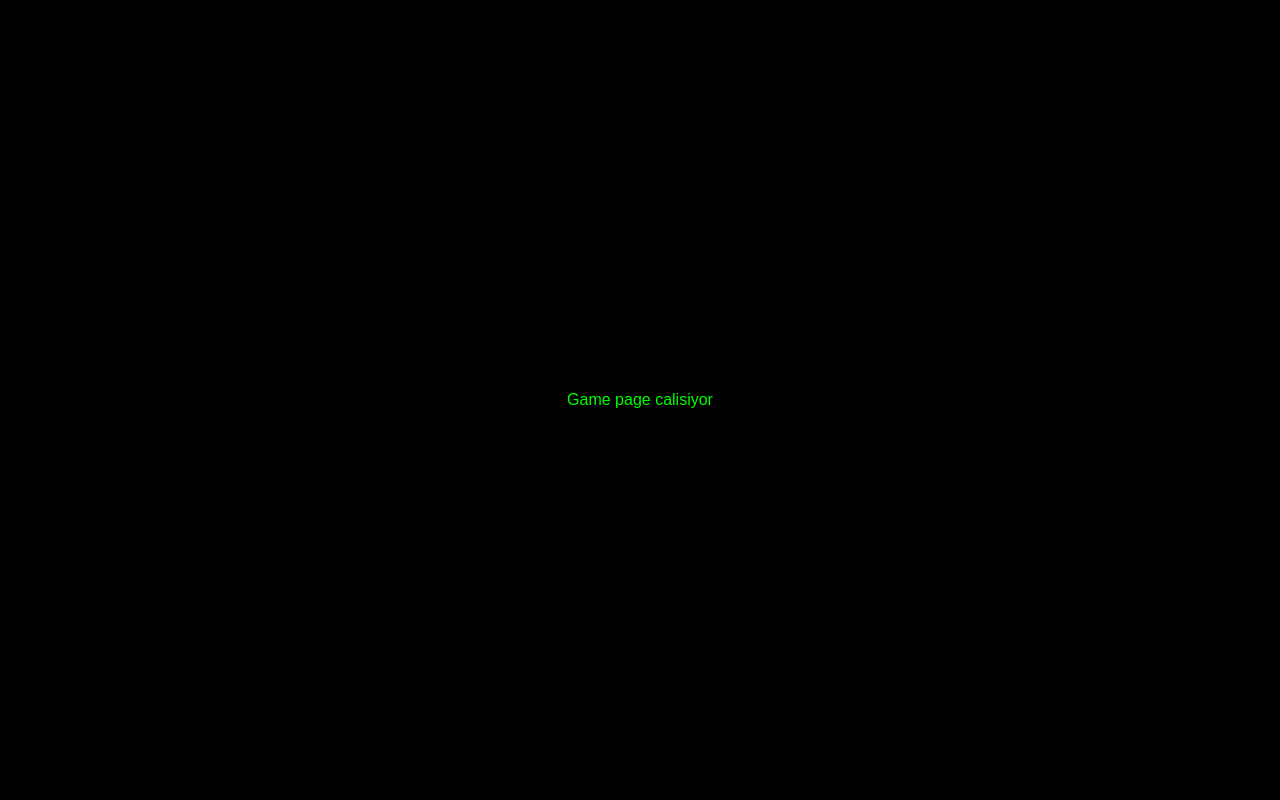
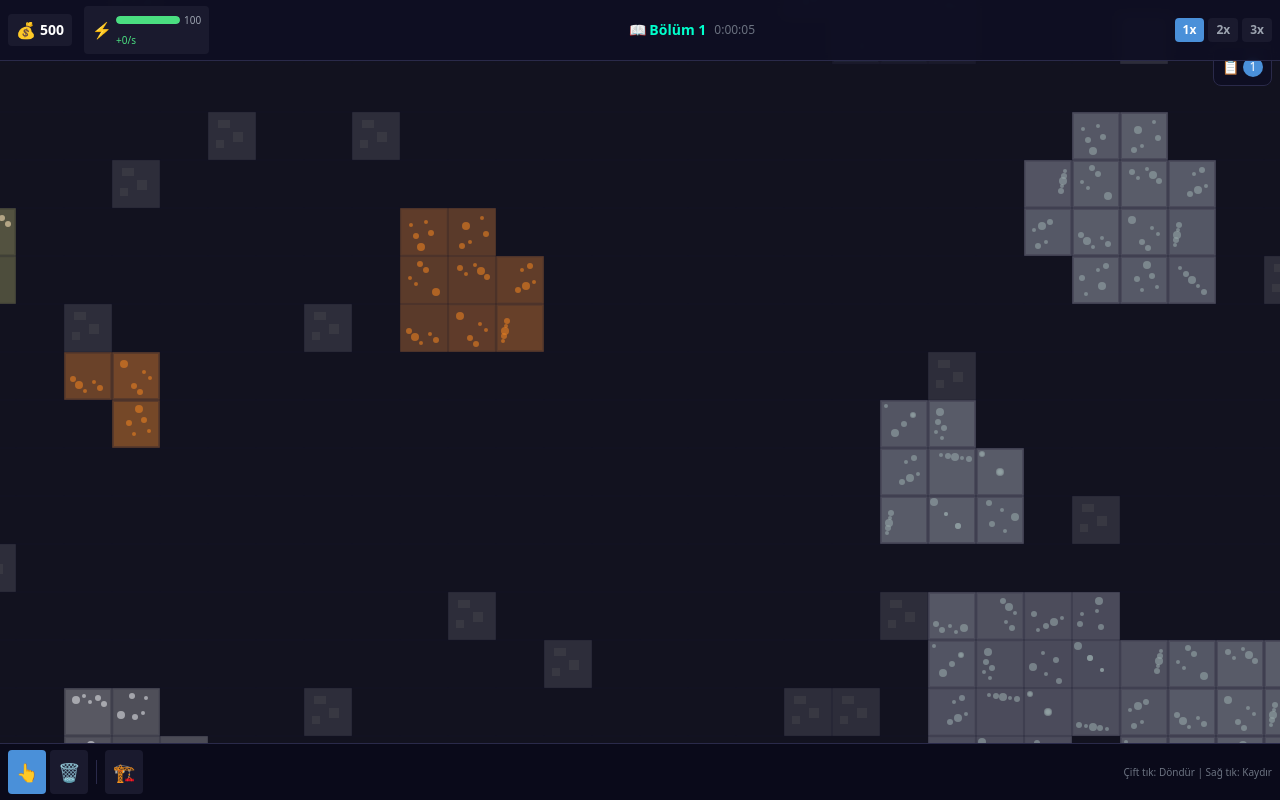
Before and after one commit to OsilyanBig/factory-tycoon, a Next.js app: page /game in a window 1280 px wide. Built offline with nearby package versions, Linux system fonts and the light colour scheme.

Commit message:
Update page.tsx

```diff
--- a/app/game/page.tsx
+++ b/app/game/page.tsx
@@ -1,17 +1,37 @@
+'use client';
+import React, { useEffect } from 'react';
+import dynamic from 'next/dynamic';
+import TopBar from '@/components/UI/TopBar';
+import Toolbar from '@/components/UI/Toolbar';
+import QuestPanel from '@/components/UI/QuestPanel';
+import InfoPanel from '@/components/UI/InfoPanel';
+import { useGameLoop } from '@/hooks/useGameLoop';
+import { useGameStore } from '@/stores/gameStore';
+
+const GameCanvas = dynamic(
+  () => import('@/components/Game/GameCanvas'),
+  { ssr: false }
+);
+
 export default function GamePage() {
+  const loadGame = useGameStore(s => s.loadGame);
+
+  useEffect(() => {
+    loadGame();
+  }, [loadGame]);
+
+  useGameLoop();
+
   return (
-    <main
-      style={{
-        minHeight: '100vh',
-        background: '#000',
-        color: 'lime',
-        display: 'flex',
-        alignItems: 'center',
-        justifyContent: 'center',
-        fontFamily: 'Arial',
-      }}
-    >
-      <h1>Game page calisiyor</h1>
-    </main>
+    <div className="w-full h-screen relative overflow-hidden bg-[#0f0f1a]">
+      <div className="absolute inset-0">
+        <GameCanvas />
+      </div>
+
+      <TopBar />
+      <QuestPanel />
+      <InfoPanel />
+      <Toolbar />
+    </div>
   );
 }
```
